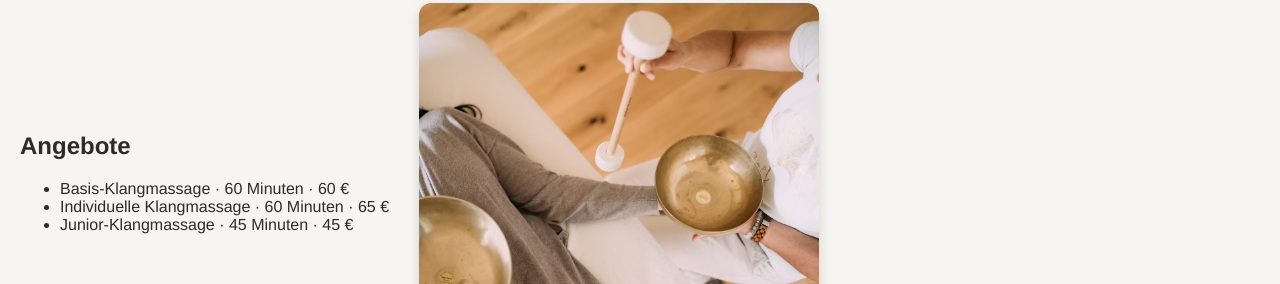
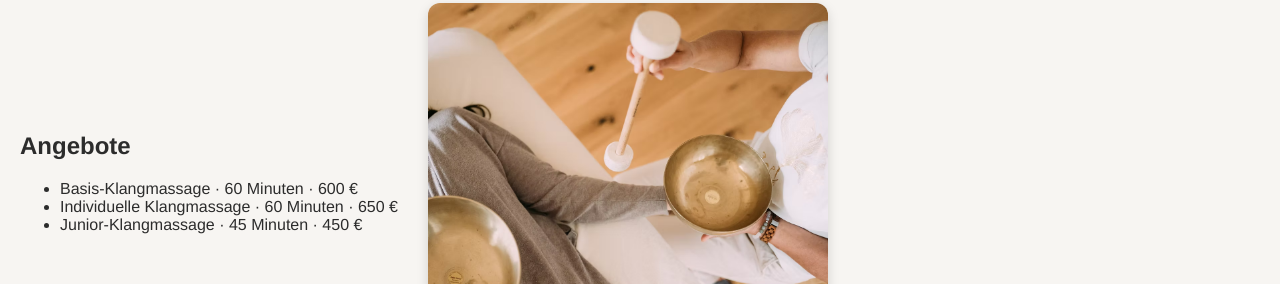
Before and after one commit to JG-cpu-max/Klangoase, a plain HTML site: page index.html in a window 1280 px wide. Shown: the part 1228-1512 px from the top of the page. Drawn offline with Linux system fonts and the light colour scheme.

Commit message:
Update index.html

```diff
--- a/index.html
+++ b/index.html
@@ -45,9 +45,9 @@
       <div>
         <h2>Angebote</h2>
         <ul>
-          <li>Basis-Klangmassage · 60 Minuten · 60 €</li>
-          <li>Individuelle Klangmassage · 60 Minuten · 65 €</li>
-          <li>Junior-Klangmassage · 45 Minuten · 45 €</li>
+          <li>Basis-Klangmassage · 60 Minuten · 600 €</li>
+          <li>Individuelle Klangmassage · 60 Minuten · 650 €</li>
+          <li>Junior-Klangmassage · 45 Minuten · 450 €</li>
         </ul>
       </div>
       <img src="images/Klangschalen.avif" alt="Klangschalen" class="angebot-img">
```
